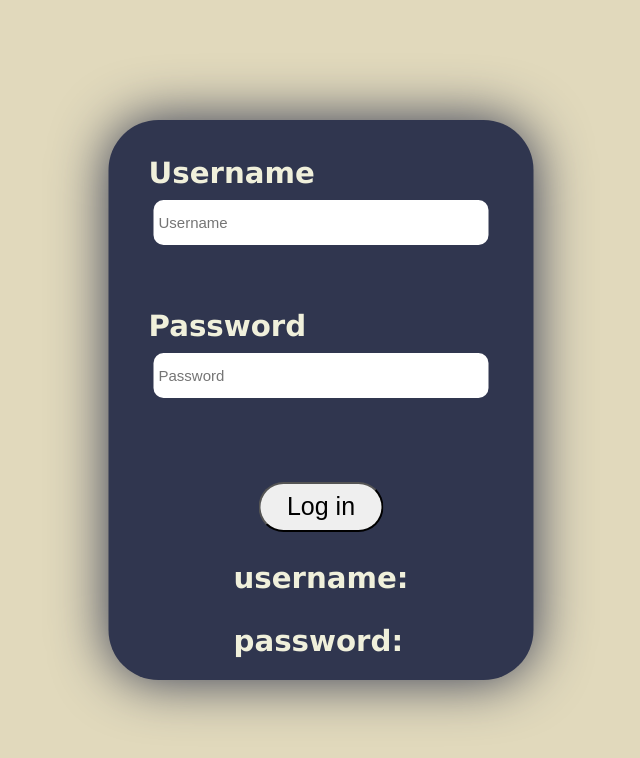
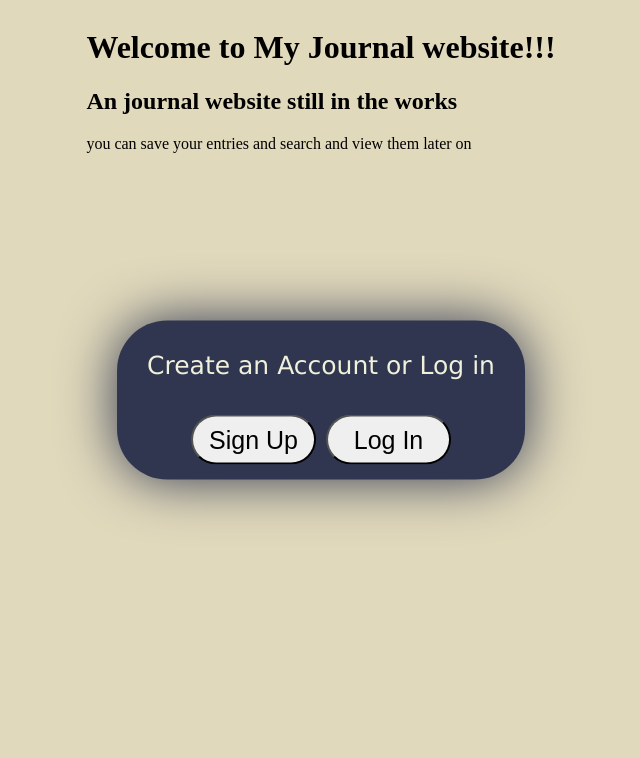
Before and after one commit to DarshanMurugan/Journal-Website, a React (Vite) app: page / in a window 1280 px wide. Shown: the top 758 px of the page, without its empty margins (319-959 px from the left). Built offline with nearby package versions, Linux system fonts and the light colour scheme.

Commit message:
few improvements on the ui/ux side of authentication and a basic website landing page

```diff
--- a/src/App.jsx
+++ b/src/App.jsx
@@ -9,7 +9,7 @@ import  "./auth_styles.css"
 import Content from "./content.jsx";
 import SearchPage from "./SearchPage.jsx";
 import CreateAccount from "./CreateAccount.jsx"
-
+import WelcomePage from "./WelcomePage.jsx"
 
 function App(){
   return <RouterProvider router={router} />;
@@ -18,6 +18,10 @@ function App(){
 const router = createBrowserRouter([
   {
     path: '/',
+    element: <WelcomePage />
+  },
+  {
+    path: '/login',
     element: <Authenticator />
   },
   {
--- /dev/null
+++ b/src/WelcomePage.css
@@ -0,0 +1,58 @@
+
+body {
+    background-color: #E1D9BC;
+    display: flex;
+    flex-direction: column;
+    align-items: center;
+
+}
+
+.welcome-div {
+    position: absolute;
+    top: 50%;
+    left: 50%;
+    transform: translate(-50%, -50%);
+    padding-bottom: 10px;
+    width: auto;
+    height: auto;
+
+    align-content: center;
+    justify-items: center;
+
+    background-color: #30364F;
+    border-radius: 50px;
+    box-shadow: 0px 0px 55px #30364F;
+
+    color: #F0F0DB;
+    font-size: 25px;
+    font-family: 'Lucida Sans', 'Lucida Sans Regular', 'Lucida Grande', 'Lucida Sans Unicode', Geneva, Verdana, sans-serif;
+}
+
+.login-text{
+  margin: 30px;
+}
+
+
+.sign-up-button,
+.log-in-button{
+    margin-top: 50px;
+
+    height: auto;
+    min-height: 50px;
+    width: auto;
+    min-width: 125px;
+
+    font-size: 25px;
+
+    border-radius: 25px;
+
+    cursor: pointer;
+    margin: 5px;
+    transition: ease 0.3s;
+}
+
+
+.sign-up-button:hover,
+.log-in-button:hover{
+    box-shadow: 0 0 10px #F0F0DB;
+}
--- /dev/null
+++ b/src/WelcomePage.jsx
@@ -0,0 +1,33 @@
+import {useNavigate} from "react-router-dom";
+import "./WelcomePage.css";
+function WelcomePage(){
+  const navigate = useNavigate();
+
+
+
+
+
+  return(
+  <>
+      <div>
+        <h1>Welcome to My Journal website!!!</h1>
+        <h2>An journal website still in the works</h2>
+
+        <a>you can save your entries and search and view them later on</a>
+      </div>
+      <div className= "welcome-div">
+          <p className="login-text">Create an Account or Log in </p>
+          <div className= "button-div">
+              <button className= "sign-up-button" onClick={(e) => navigate("/create-account") }>Sign Up</button>
+              <button className= "log-in-button" onClick={(e)=> navigate("/login")}>Log In</button>
+          </div>
+
+      </div>
+
+
+  </>
+  )
+
+}
+
+export default WelcomePage;
--- a/src/auth_styles.css
+++ b/src/auth_styles.css
@@ -39,8 +39,20 @@ body {
     border: 5px;
     border-radius: 10px;
     height: 35px;
-    width: 325px;
+    width: auto;
+    min-width: 300px;
     font-size: 15px;
+
+}
+
+
+.password-input{
+
+    margin-right: 0px;
+    border-top-right-radius:0px;
+    border-bottom-right-radius: 0px;
+    min-width: 270px;
+
 }
 
 .enter-credentials-button {
@@ -64,3 +76,35 @@ body {
 .enter-credentials-button:hover {
     box-shadow: 0 0 10px #F0F0DB;
 }
+
+
+.password-div {
+  display:flex;
+  align-items:center;
+
+}
+.password-hide-icon {
+  width: 30px;
+  height: 17px;
+  padding: 0px;
+  margin-top:5px;
+
+}
+
+.hide-password-button {
+  padding:10px ;
+
+  color: #F0F0DB;
+  border-top-right-radius: 10px;
+  border-bottom-right-radius: 10px;
+  width:50px;
+
+}
+
+
+.hide-password-button:hover {
+
+  box-shadow: 0px 0px 10px #F0F0DB;
+  cursor: pointer;
+
+}
--- a/src/authentication.jsx
+++ b/src/authentication.jsx
@@ -2,11 +2,13 @@ import { useState } from "react"
 import "./auth_styles.css"
 import {useNavigate} from "react-router-dom";
 import axios from "axios";
+import hideIcon from "./assets/close-hide-password-icon.png";
+import showIcon from "./assets/open-hide-password-icon.png";
 function Authenticator(){
   const [password,setPassword] = useState("")
   const [username,setUsername] = useState("")
   const navigate = useNavigate()
-
+  const [hidePassword,setHidePassword] = useState(true)
 
 
 
@@ -63,15 +65,18 @@ function Authenticator(){
 
               <div className="credentials-entry-container">
                 <div>
-                    <h3>Username</h3>
+                    <h3>Enter Username</h3>
                     <input className="username-input" placeholder="Username" onChange={(e) => setUsername(e.target.value)} ></input>
                 </div>
 
                 <br></br>
 
-                <div>
-                    <h3>Password</h3>
-                    <input type="password" className="password-input" placeholder="Password" onChange={(e) => setPassword(e.target.value)} ></input>
+                <div >
+                    <h3>Enter Password</h3>
+                    <div className="password-div">
+                      <input type={hidePassword===true ? "password":"text" } className="password-input" placeholder="Password" onChange={(e) => setPassword(e.target.value)} ></input>
+                      <button className="hide-password-button"onClick={() => setHidePassword(prev => !prev)}><img className="password-hide-icon" src={hidePassword===true ? hideIcon:showIcon}/></button>
+                    </div>
                 </div>
 
                 <br></br>
@@ -80,10 +85,6 @@ function Authenticator(){
                     <button className="enter-credentials-button" onClick={handleLogin}>Log in</button>
                 </div>
 
-                <div>
-                  <h3> username: {username}</h3>
-                  <h3>password: {password}</h3>
-                </div>
             </div>
 
     </>
--- a/src/journal.jsx
+++ b/src/journal.jsx
@@ -13,7 +13,7 @@ function Journal(){
   const {setContent} = useOutletContext();
   const navigate = useNavigate();
 
-  function fetchContent(){
+  //function fetchContent(){
 
     useEffect(()=>{
       fetchEntries();
@@ -35,10 +35,10 @@ function Journal(){
         console.log(error.response.data);
         alert("Error fetching data",error);
       }
-      }
-    };
+      };
+    //};
 
-  fetchContent();
+  //fetchContent();
 
 
 
```
Also changed, not shown: src/assets/close-hide-password-icon.png (added), src/assets/open-hide-password-icon.png (added).
